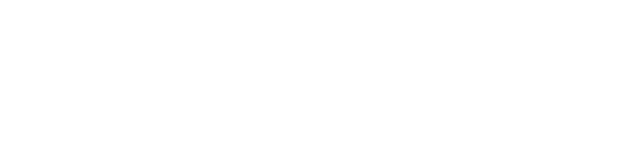
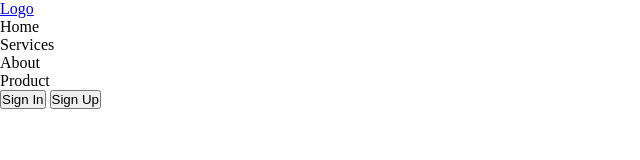
Before and after one commit to NatalyCoding/livecoding, a plain HTML site: page index.html in a window 1280 px wide. Shown: the whole page, without its empty margins (0-640 px from the left). Drawn offline with Linux system fonts and the light colour scheme.

Commit message:
feat: basic header layout

```diff
--- a/index.html
+++ b/index.html
@@ -9,6 +9,21 @@
 </head>
 
 <body>
+    <header class="header">
+        <a href="#" class="logo">Logo</a>
+        <nav class="header__navigation">
+            <ul class="navigation">
+                <li>Home</li>
+                <li>Services</li>
+                <li>About</li>
+                <li>Product</li>
+            </ul>
+        </nav>
+        <div class="header__buttons">
+            <button class="button button_bordered">Sign In</button>
+            <button class="button button_colored">Sign Up</button>
+        </div>
+    </header>
 
 </body>
 
```
